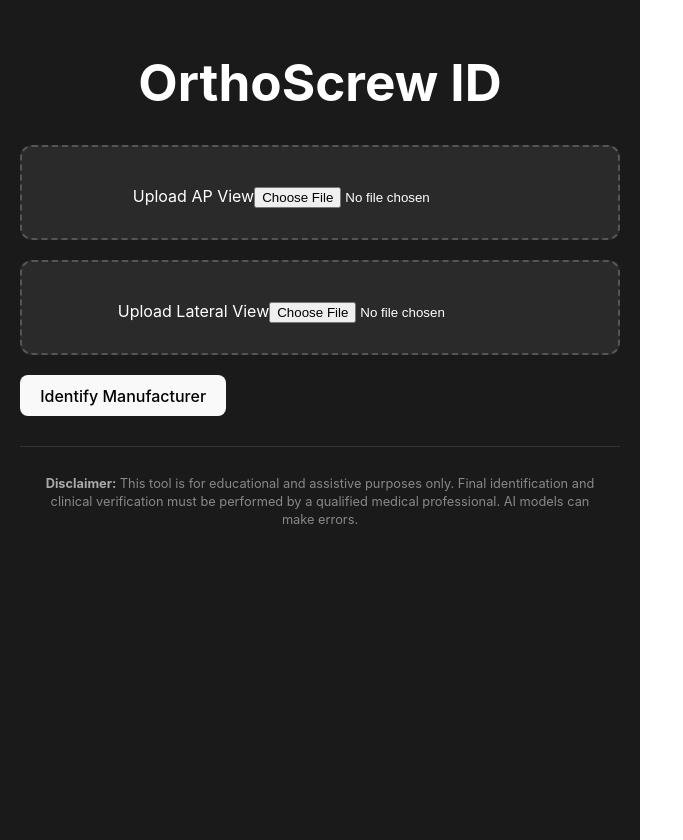
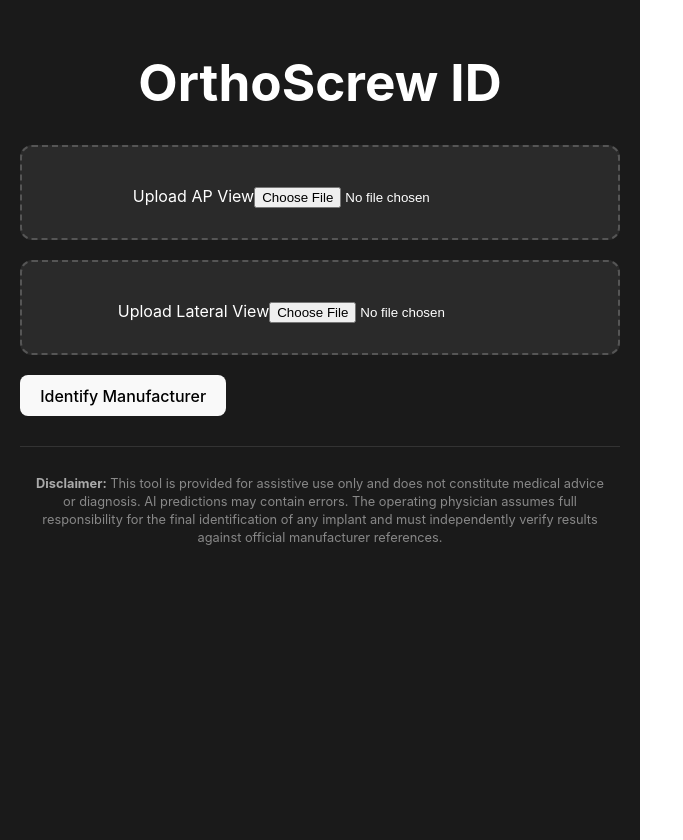
Before and after one commit to SLUVisLab/ortho_screw_classification, a React app in the folder web_app/frontend/: page / in a window 1280 px wide. Shown: the whole page, without its empty margins (0-683 px from the left). Built offline with nearby package versions, Linux system fonts and the light colour scheme; the HTML template or start-up script is replaced by a standard one.

Commit message:
Update indemnification language

```diff
--- a/web_app/frontend/src/App.jsx
+++ b/web_app/frontend/src/App.jsx
@@ -107,9 +107,9 @@ function App() {
 
           <div className="disclaimer">
             <p>
-              <strong>Disclaimer:</strong> This tool is for educational and assistive purposes only.
-              Final identification and clinical verification must be performed by a qualified medical professional.
-              AI models can make errors.
+              <strong>Disclaimer:</strong> This tool is provided for assistive use only and does not constitute medical advice or diagnosis.
+              AI predictions may contain errors. The operating physician assumes full responsibility for the final identification of any implant
+              and must independently verify results against official manufacturer references.
             </p>
           </div>
         </div>
```
